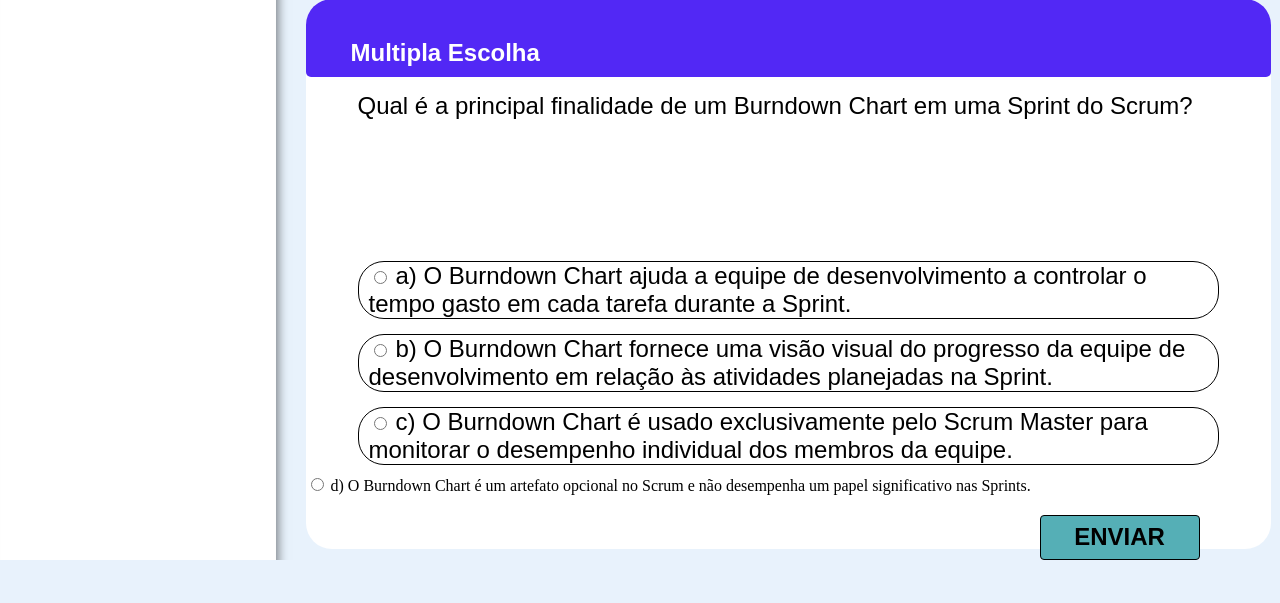
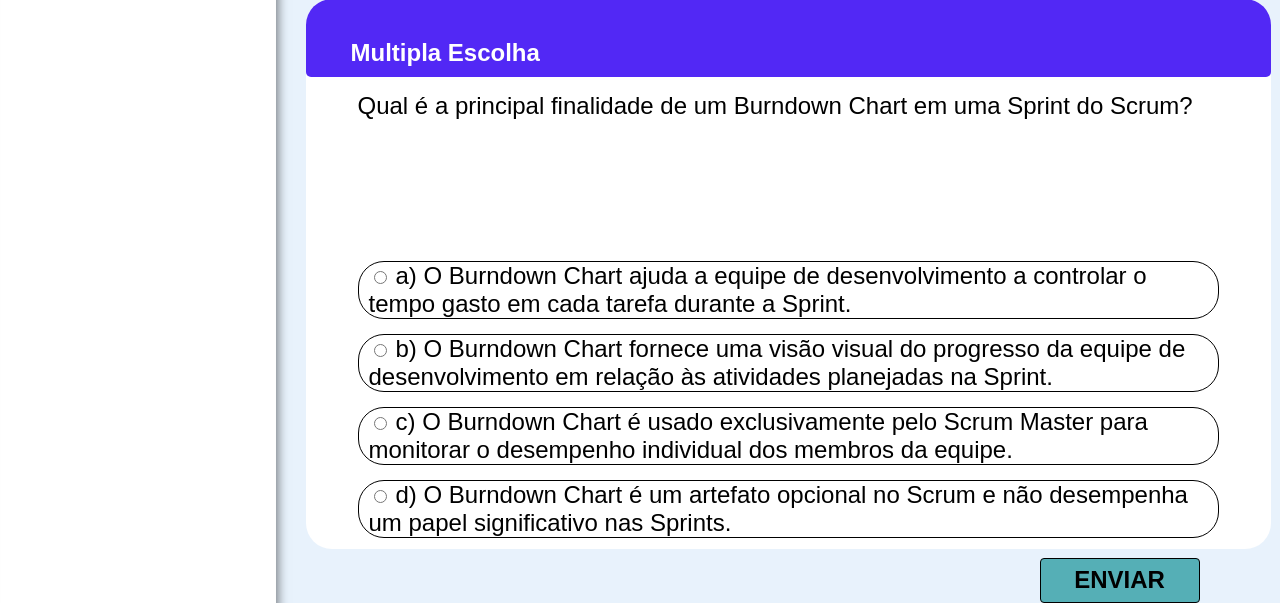
Before and after one commit to AvyaAquino/ADS-1-SEM-API, a Flask app: page /burnDownChart in a window 1280 px wide. Shown: the part 2647-3250 px from the top of the page. Before the commit the page ends 3207 px from the top, so only its background shows below. Run offline with Flask 3, Linux system fonts and the light colour scheme; some libraries are stand-ins or nearby versions.

Commit message:
docs: Arrumando questionário Burndown Chart

```diff
--- a/src/templates/Artefatos/burnDownChart.html
+++ b/src/templates/Artefatos/burnDownChart.html
@@ -243,7 +243,7 @@
                         <label>c) O Burndown Chart é usado exclusivamente pelo Scrum Master para monitorar o desempenho individual dos membros da equipe.</label><br>
                     </div>
 
-                    <div class="alternativa errada">
+                    <div class="alternativas errada">
                         <input type="radio" name="resp">
                         <label>d) O Burndown Chart é um artefato opcional no Scrum e não desempenha um papel significativo nas Sprints.</label><br>
                     </div>
```
